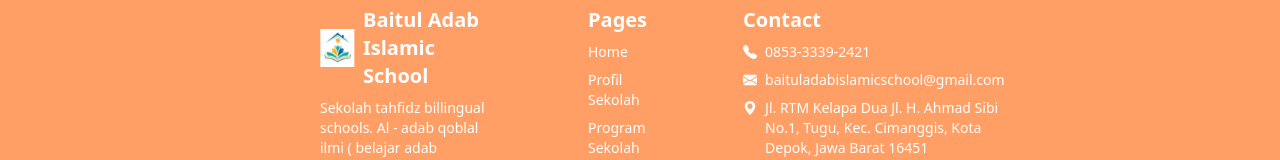
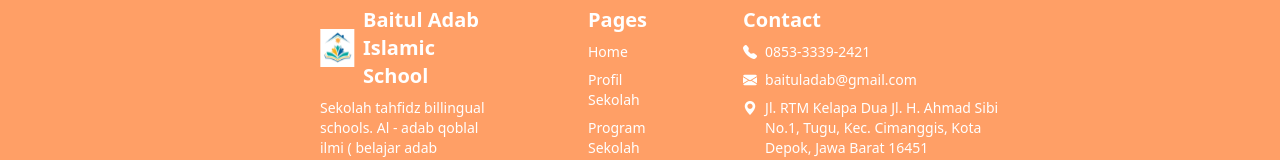
Before and after one commit to marmdhn/baitul-adab-react, a React (Create React App) app: page / in a window 1280 px wide. Shown: the part 4988-5148 px from the top of the page. Built offline with nearby package versions, Linux system fonts and the light colour scheme.

Commit message:
refactor: adjust email

```diff
--- a/src/components/footer/index.tsx
+++ b/src/components/footer/index.tsx
@@ -81,7 +81,7 @@
           </div>
           <div className="flex items-center gap-2">
             <i className="bi bi-envelope-fill"></i>
-            <span>baituladabislamicschool@gmail.com</span>
+            <span>baituladab@gmail.com</span>
           </div>
           <div className="flex items-start gap-2">
             <i className="bi bi-geo-alt-fill"></i>
```
